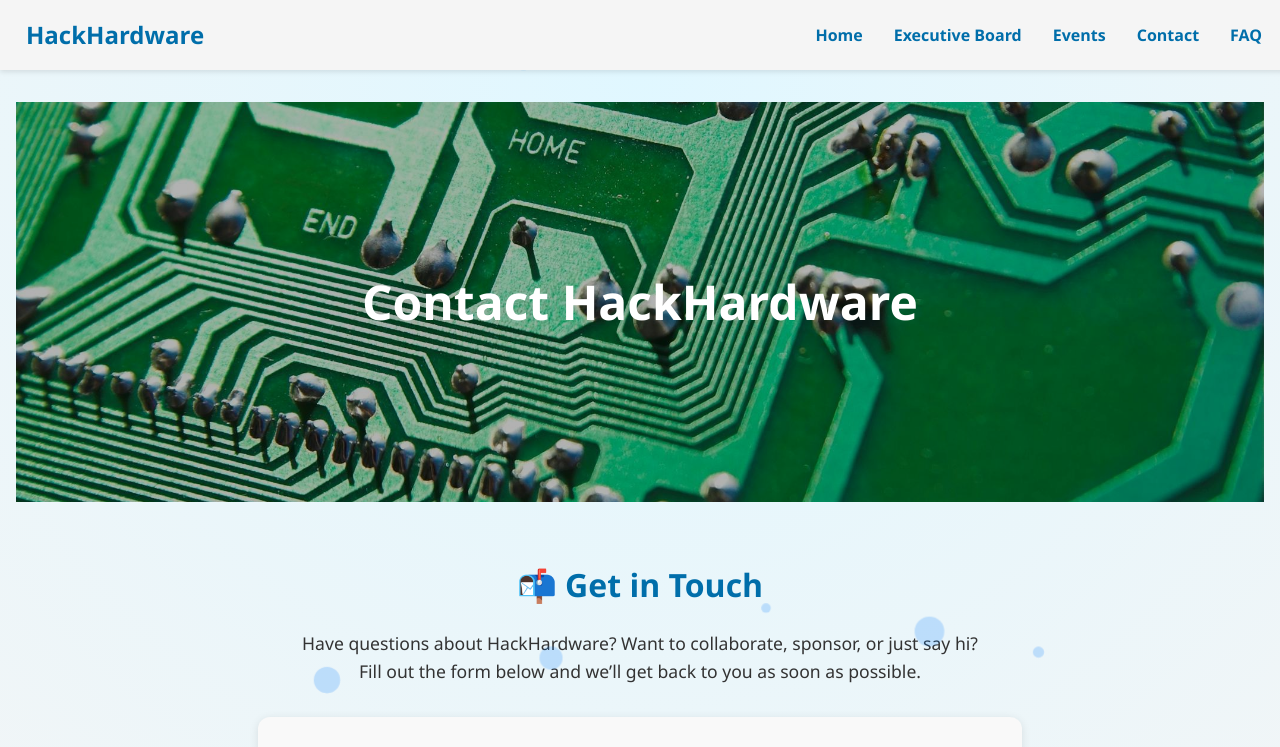
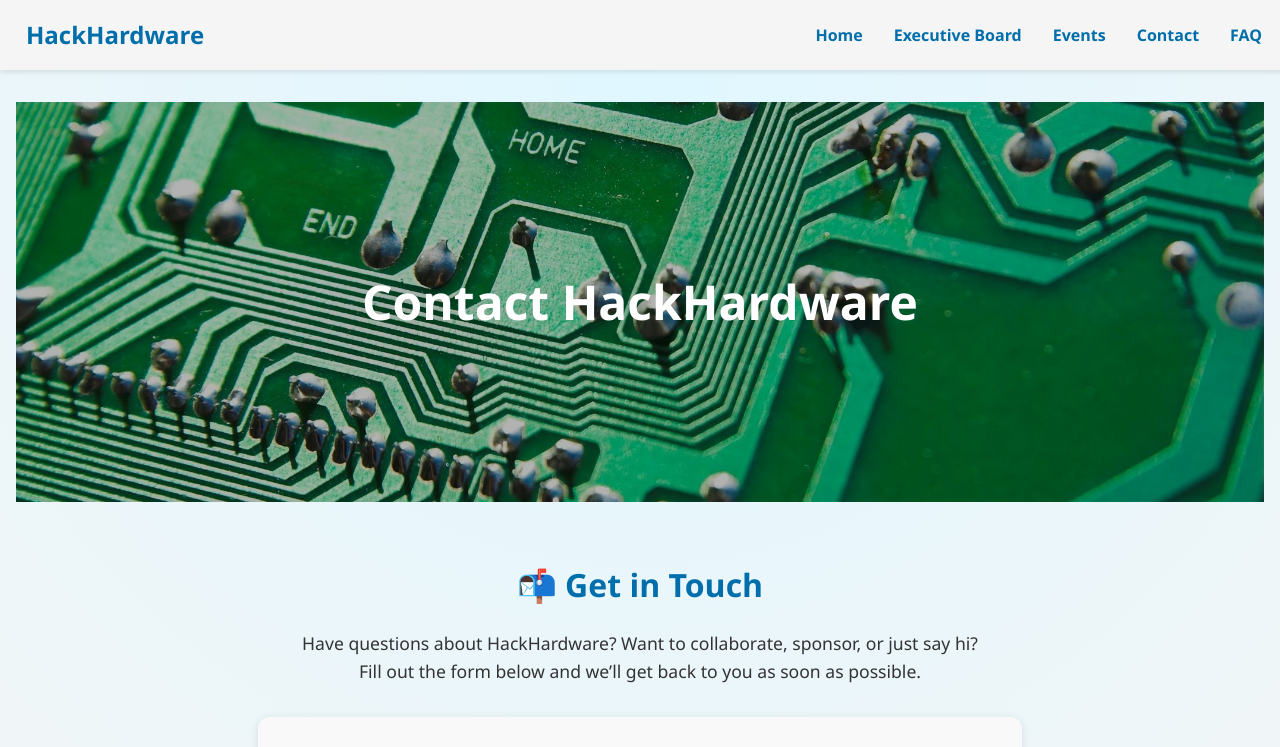
Before and after one commit to brendanmcoyne/HackHardware, a React (Vite) app: page /contact in a window 1280 px wide. Shown: the top 747 px of the page. Built offline with nearby package versions, Linux system fonts and the light colour scheme.

Commit message:
LOTS OF CHANGES

```diff
--- a/src/components/Contact.tsx
+++ b/src/components/Contact.tsx
@@ -11,25 +11,6 @@ const Page = styled.div`
     padding: 2rem 1rem;
     background: radial-gradient(circle at top, #e0f7ff 0%, #f5f5f5 100%);
     position: relative;
-`;
-
-const Particle = styled.div<{ top: number; left: number; size: number; delay: number }>`
-  position: absolute;
-  top: ${({ top }) => top}%;
-  left: ${({ left }) => left}%;
-  width: ${({ size }) => size}px;
-  height: ${({ size }) => size}px;
-  border-radius: 50%;
-  background: rgba(0, 123, 255, 0.2);
-  z-index: 0;
-  animation: float 6s ease-in-out infinite;
-  animation-delay: ${({ delay }) => delay}s;
-
-  @keyframes float {
-    0% { transform: translateY(0) scale(1); }
-    50% { transform: translateY(-20px) scale(1.2); }
-    100% { transform: translateY(0) scale(1); }
-  }
 `;
 
 const LogoWrapper = styled.div`
@@ -177,17 +158,6 @@ export default function Contact() {
 
     return (
         <Page>
-            {/* Floating particles */}
-            {Array.from({ length: 15 }).map((_, i) => (
-                <Particle
-                    key={i}
-                    top={Math.random() * 90}
-                    left={Math.random() * 90}
-                    size={Math.random() * 20 + 8}
-                    delay={Math.random() * 3}
-                />
-            ))}
-
             <LogoWrapper>
                 <TitleText>Contact HackHardware</TitleText>
             </LogoWrapper>
--- a/src/components/Home.tsx
+++ b/src/components/Home.tsx
@@ -186,9 +186,9 @@ const CarouselImage = styled(motion.img)`
 const ArrowButton = styled.button<{ left?: boolean }>`
     position: absolute;
     top: 50%;
-    ${({ left }) => (left ? 'left: 75px;' : 'right: 75px;')}
+    ${({ left }) => (left ? 'left: 100px;' : 'right: 100px;')}
     transform: translateY(-50%);
-    background: rgba(0, 123, 255, 0.7);
+    background: #006eaa;
     color: white;
     border: none;
     border-radius: 50%;
```
